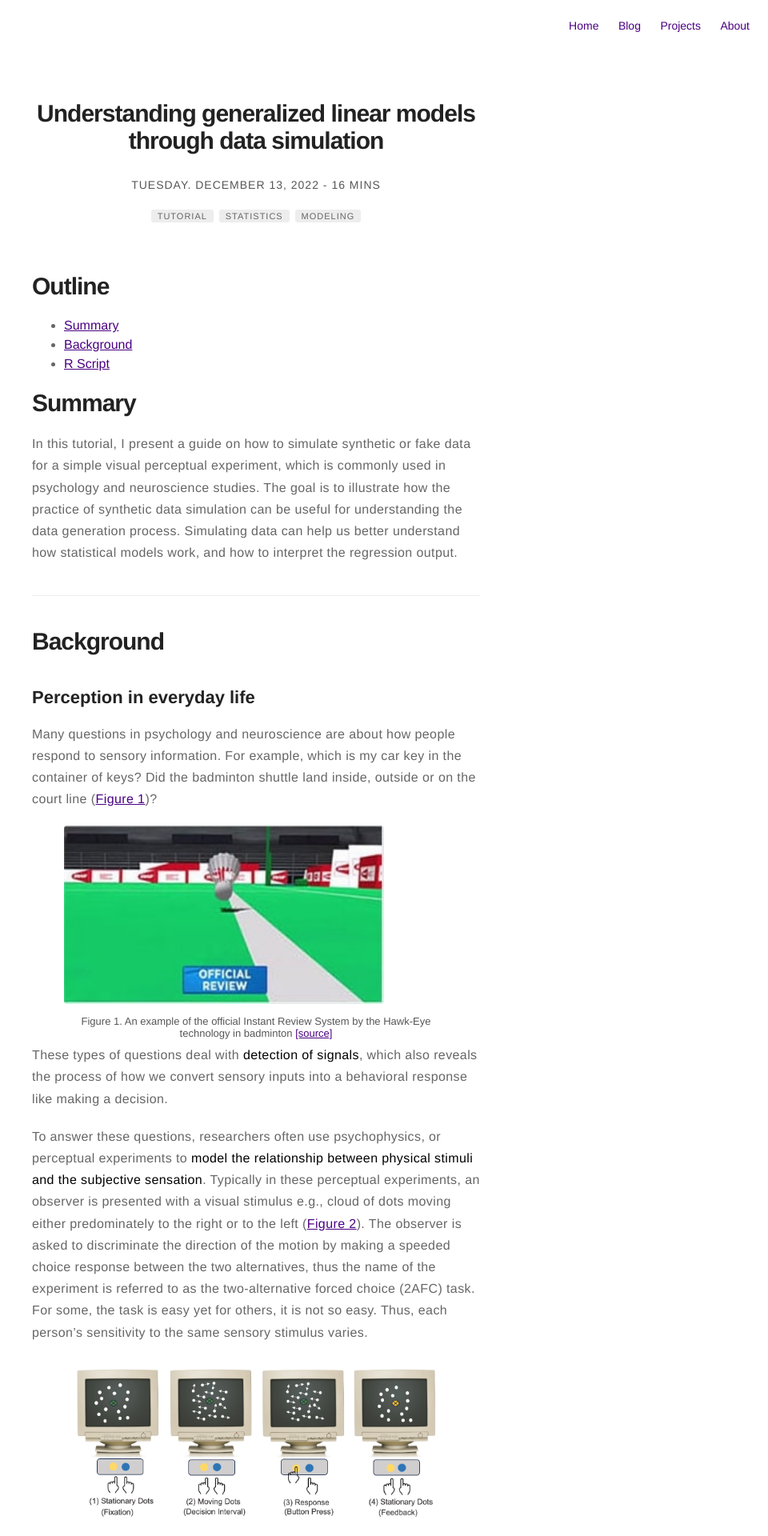
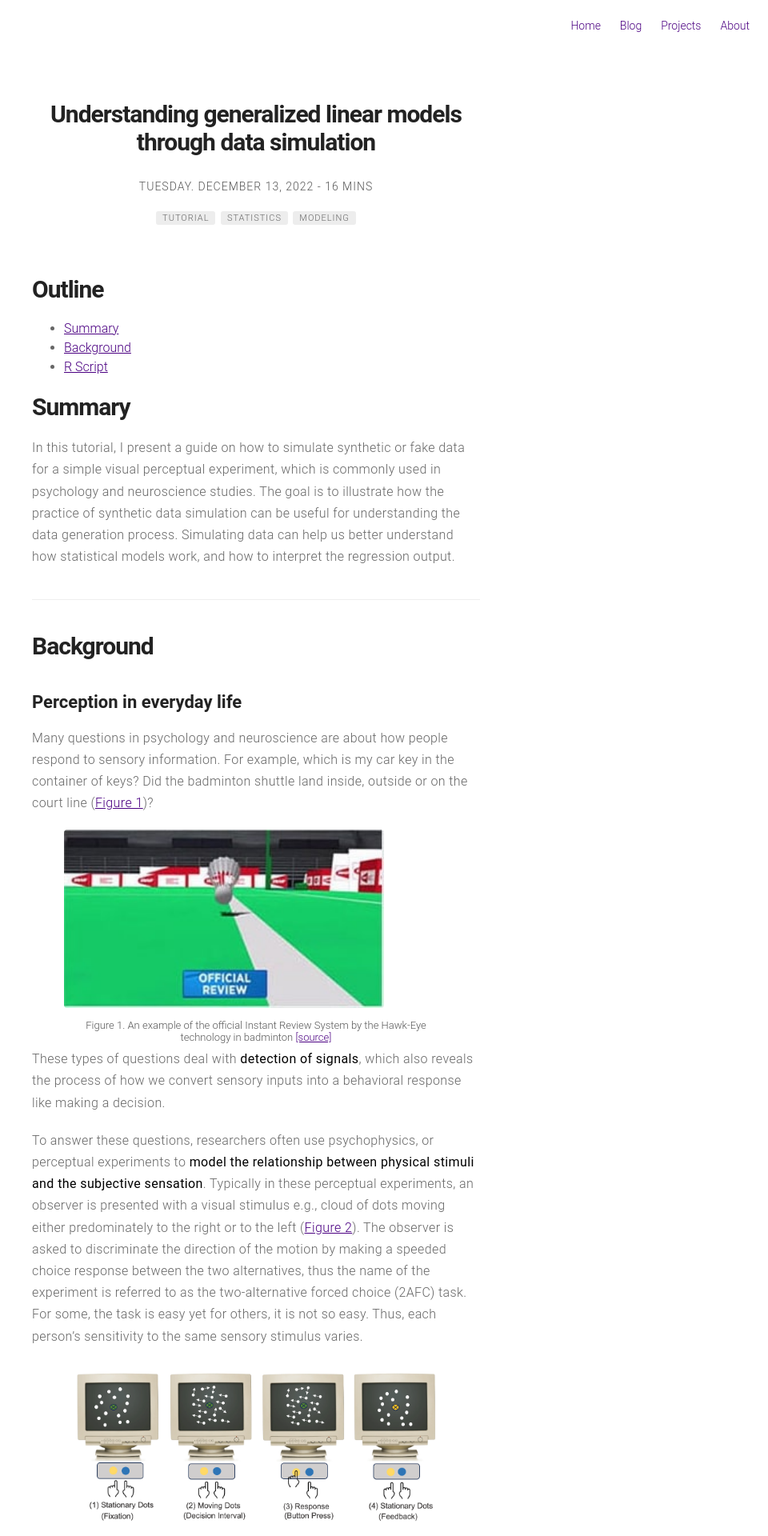
Before and after one commit to annhuangresearch/annhuangresearch.github.io, a Jekyll site: the page built from _posts/2022-12-13-GLM-simulation.md, in a window 1280 px wide. Shown: the top 1920 px of the page at 80% size, without its empty margins (320-1280 px from the left). Built offline with Jekyll 4.4.1, drawn with Linux system fonts in a browser that asks for light colours; comment, search, counter and statistics services are not loaded.

Commit message:
changed fonts

````diff
--- a/_posts/2022-12-13-GLM-simulation.md
+++ b/_posts/2022-12-13-GLM-simulation.md
@@ -197,7 +197,7 @@ table(response) # check counts
 ```
 
 The ```table(response)``` output shows the counts of each category of response:
-<img src="/assets/images/sim_step4.jpg" alt="alternate text" width="200" height="150">
+<img src="/assets/images/sim_step4.jpg" alt="alternate text" width="100" height="150">
 
 This demonstrates that the responses are roughly balanced, as expected for a random initialization.
 
--- a/_sass/base/general.sass
+++ b/_sass/base/general.sass
@@ -1,3 +1,6 @@
+$fontSans: 'Roboto', sans-serif
+$fontMonospace: 'Fira Code', monospace
+
 body, html
 	font-size: 62.5%
 
````
